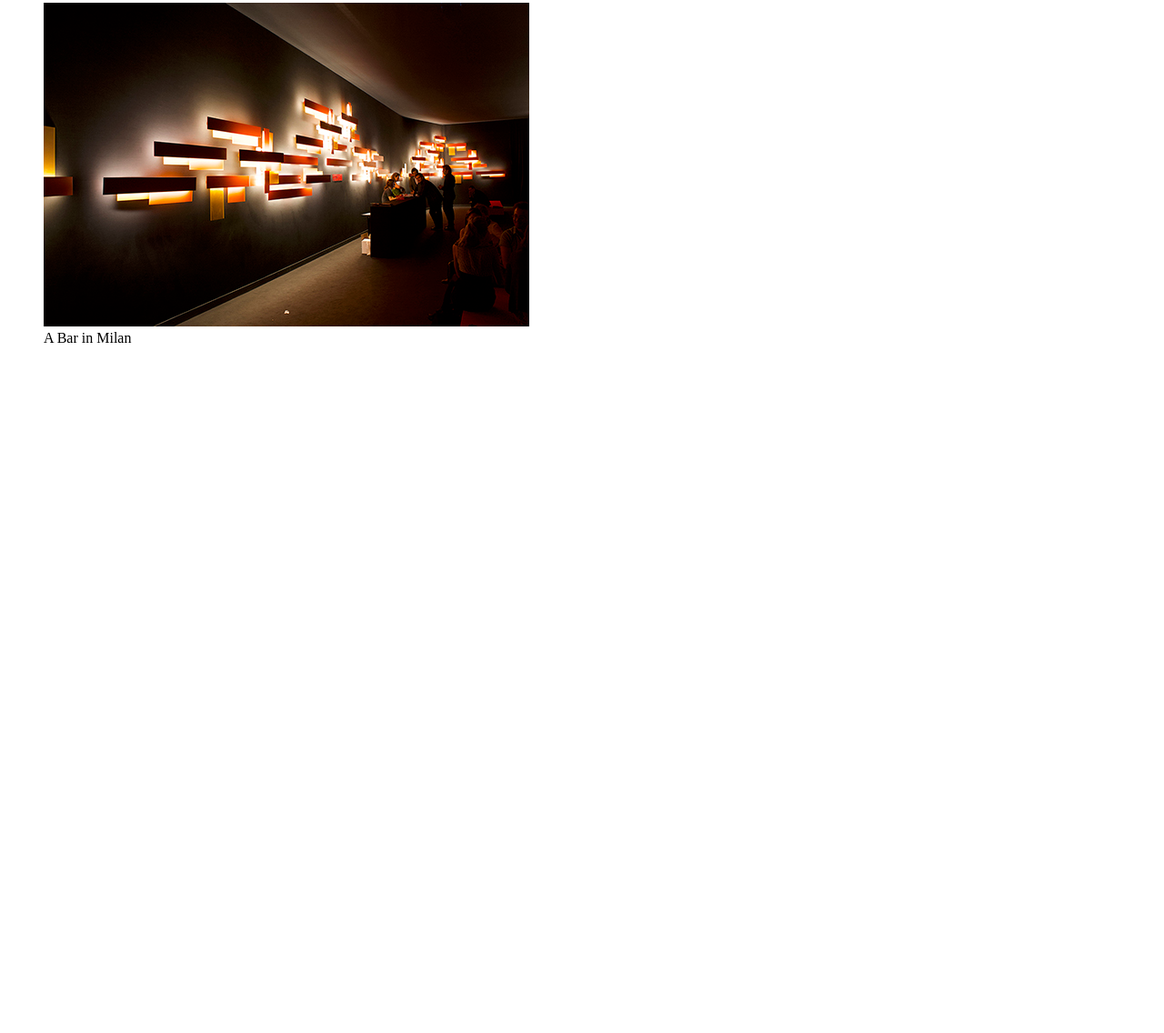
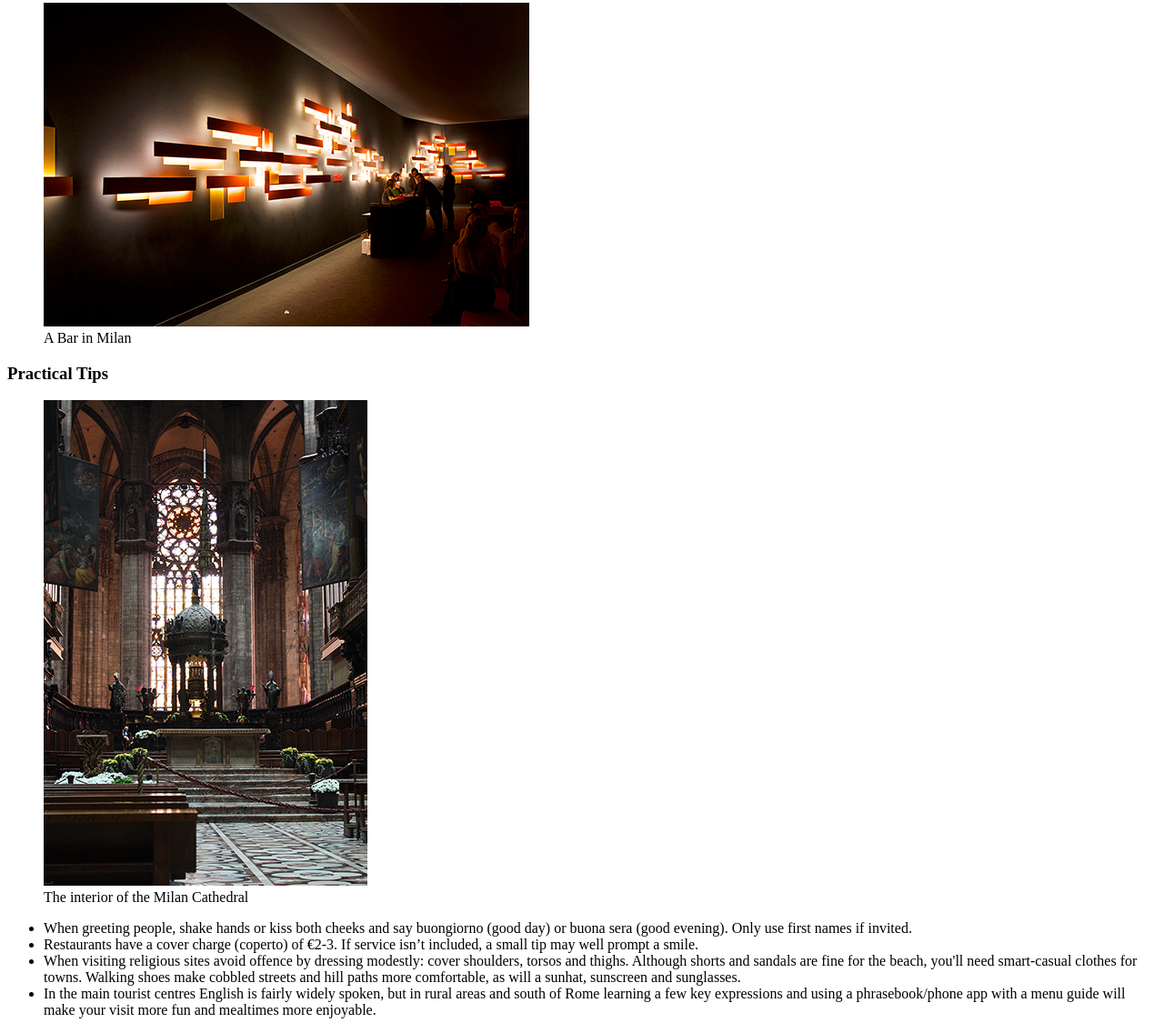
Before and after one commit to brianboyl/italy, a plain HTML site: page index.html in a window 1280 px wide. Shown: the part 2808-3944 px from the top of the page at 91% size. Before the commit the page ends 3205 px from the top, so only its background shows below. Drawn offline with Linux system fonts and the light colour scheme.

Commit message:
List section
Added the tips section which contains an unordered list and list items.

```diff
--- a/index.html
+++ b/index.html
@@ -131,6 +131,25 @@
           <figcaption>A Bar in Milan</figcaption>
         </figure>
       </section>
+      <section class="tips">
+        <h3>Practical Tips</h3>
+        <figure>
+          <img src="images/IMG_0359.jpg" alt="Interior of the Milan Cathedral">
+          <figcaption>The interior of the Milan Cathedral</figcaption>
+        </figure>
+        <div class="text">
+
+          <ul>
+            <li>When greeting people, shake hands or kiss both cheeks and say buongiorno (good day) or buona sera (good evening). Only use first names if invited.</li>
+            <li>Restaurants have a cover charge (coperto) of €2-3. If service isn’t included, a small tip may well prompt a smile.</li>
+            <li>When visiting religious sites avoid offence by dressing modestly: cover shoulders, torsos and thighs. Although shorts and sandals are fine for the beach, you'll need smart-casual clothes for towns. Walking shoes make cobbled streets
+              and hill paths more comfortable, as will a sunhat, sunscreen and sunglasses.</li>
+            <li>In the main tourist centres English is fairly widely spoken, but in rural areas and south of Rome learning a few key expressions and using a phrasebook/phone app with a menu guide will make your visit more fun and mealtimes more
+              enjoyable.</li>
+          </ul>
+        </div>
+
+      </section>
     </main>
   </body>
 </html>
```
